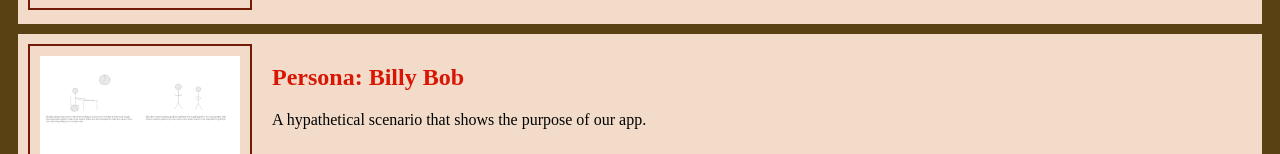
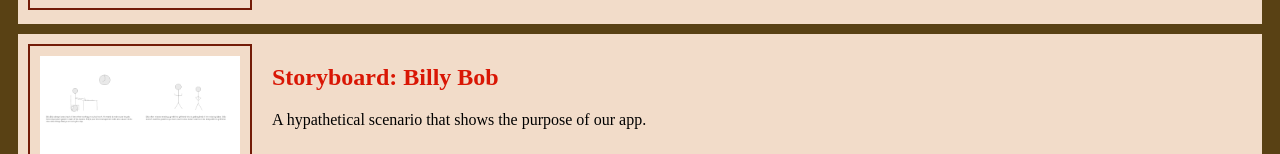
Before and after one commit to GElsey55/GElsey55.github.io, a plain HTML site: page index.html in a window 1280 px wide. Shown: the part 600-754 px from the top of the page. Drawn offline with Linux system fonts and the light colour scheme.

Commit message:
Add files via upload

```diff
--- a/index.html
+++ b/index.html
@@ -44,7 +44,7 @@
         <section class="assignment">
             <a href="Files/team-india-storyboard.pdf"><img src="images/GEstoryboard.png"></a>
             <section class="ass-details">
-                <a href="Files/team-india-storyboard.pdf"><h2>Persona: Billy Bob</h2></a>
+                <a href="Files/team-india-storyboard.pdf"><h2>Storyboard: Billy Bob</h2></a>
                 <p>
                     A hypathetical scenario that shows the purpose of our app.
                 </p>
```
